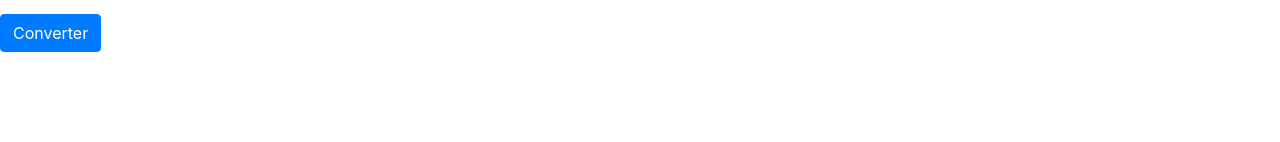
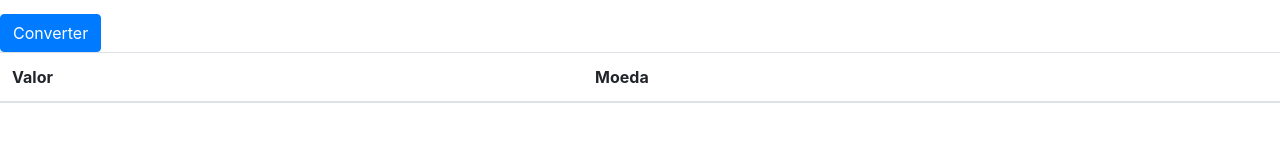
Before and after one commit to FelipeMartin1/conversor-moeda-html5, a plain HTML site: page index.html in a window 1280 px wide. Shown: the part 158-300 px from the top of the page. Drawn offline with nearby package versions, Linux system fonts and the light colour scheme.

Commit message:
Adicionando Tabela

```diff
--- a/index.html
+++ b/index.html
@@ -30,6 +30,25 @@
 
         </form>
 
+        <table class="table">
+			<thead>
+			  <tr>
+    			<th scope="col">Valor</th>
+    			<th scope="col">Moeda</th>
+    		 </tr>
+		  </thead>
+	      <tbody>
+    		<tr>
+    		  <td>
+    		   <span id="valor_destino"> </span>
+    		  </td>
+    		  <td>
+    		  	<span id="moeda_destino"></span>
+    		  </td>
+	        </tr>
+	      </tbody>
+		</table>
+
         <script src="https://code.jquery.com/jquery-3.3.1.slim.min.js" integrity="sha384-q8i/X+965DzO0rT7abK41JStQIAqVgRVzpbzo5smXKp4YfRvH+8abtTE1Pi6jizo" crossorigin="anonymous"></script>
 		<script src="https://cdnjs.cloudflare.com/ajax/libs/popper.js/1.14.7/umd/popper.min.js" integrity="sha384-UO2eT0CpHqdSJQ6hJty5KVphtPhzWj9WO1clHTMGa3JDZwrnQq4sF86dIHNDz0W1" crossorigin="anonymous"></script>
 		<script src="https://stackpath.bootstrapcdn.com/bootstrap/4.3.1/js/bootstrap.min.js" integrity="sha384-JjSmVgyd0p3pXB1rRibZUAYoIIy6OrQ6VrjIEaFf/nJGzIxFDsf4x0xIM+B07jRM" crossorigin="anonymous"></script>
```
